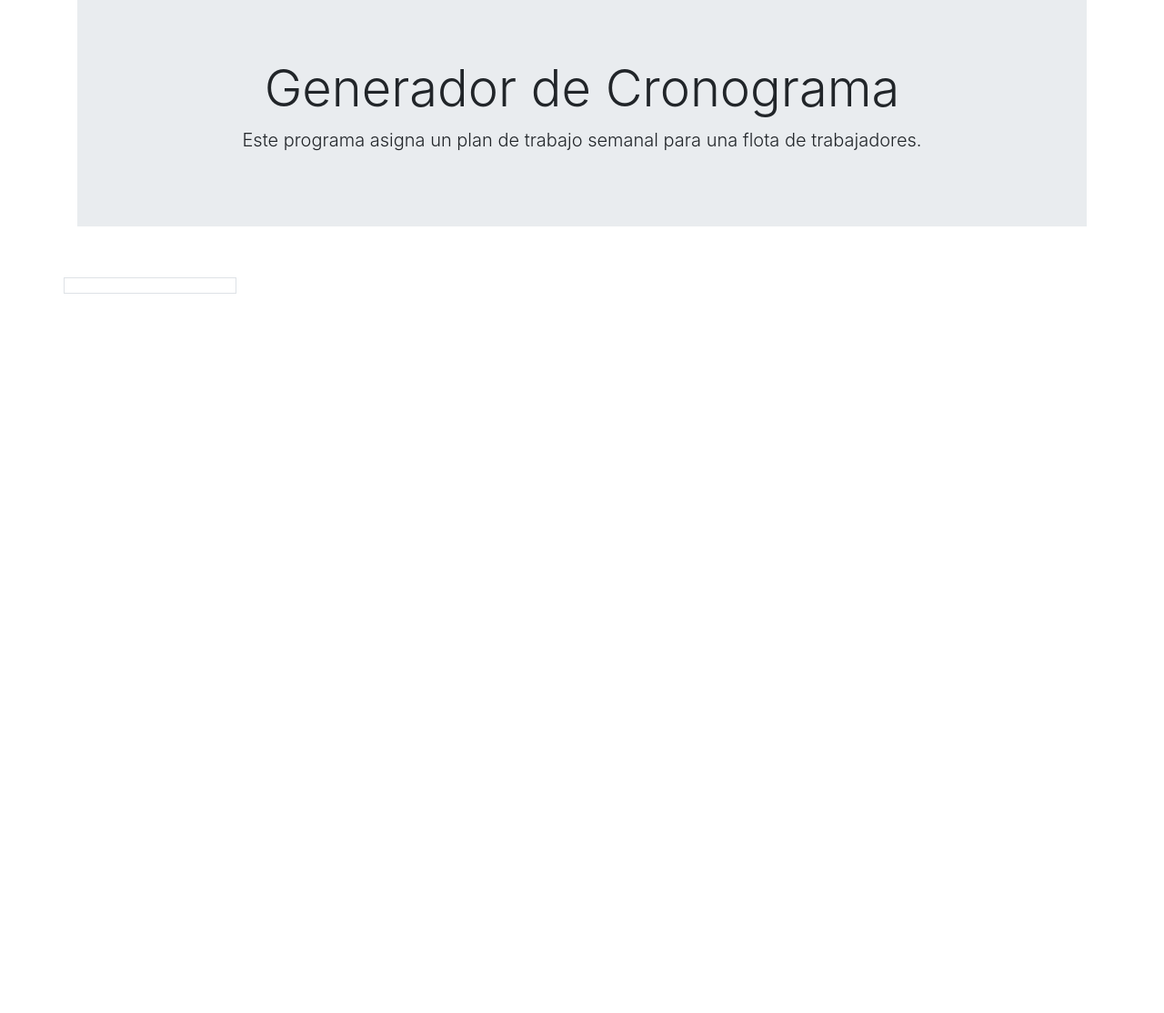
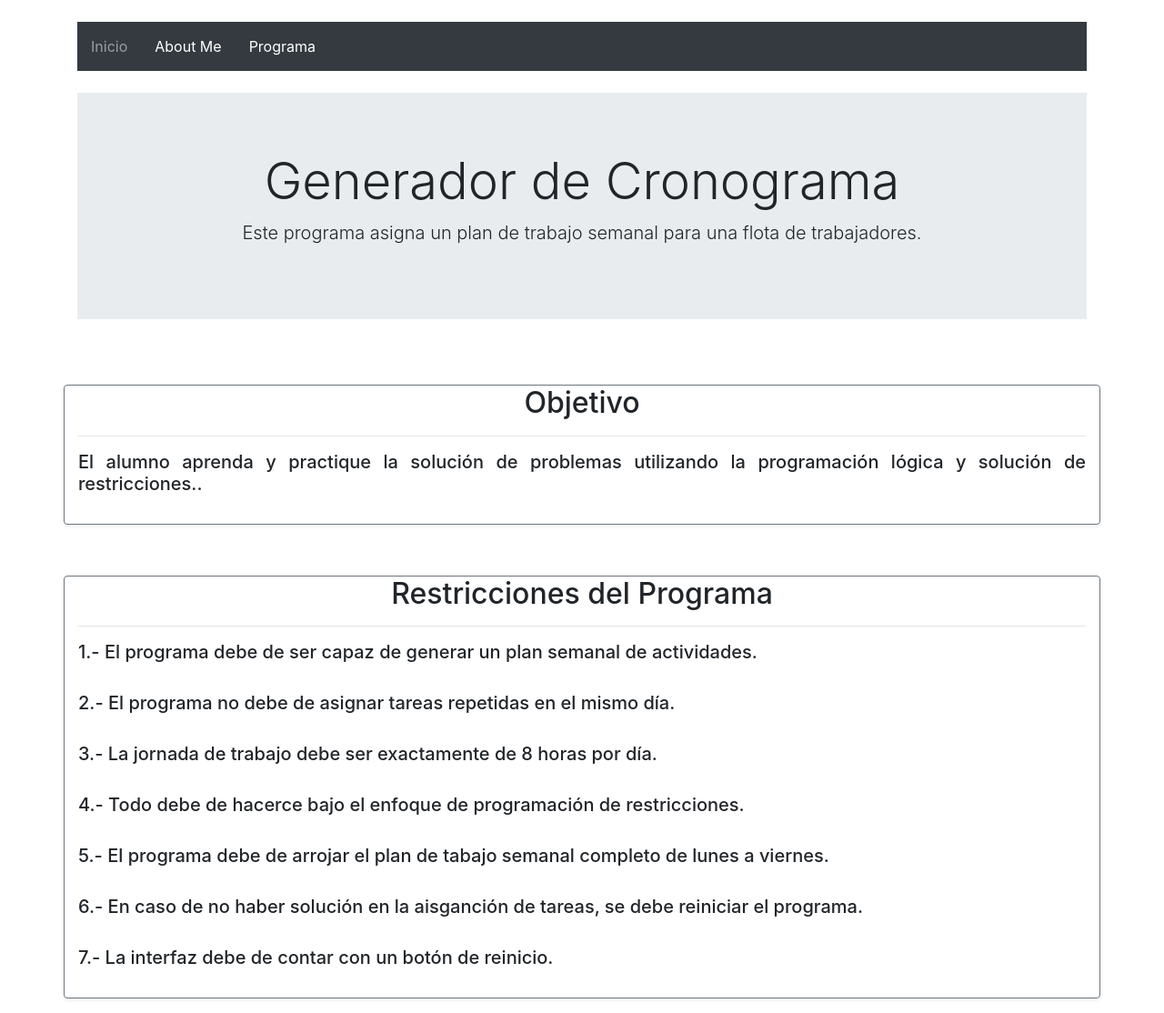
Before and after one commit to martinmendozadev/schedule-allocator, a plain HTML site: page index.html in a window 1280 px wide. Shown: the whole page at 91% size. Before the commit the page ends 800 px from the top, so only its background shows below. Drawn offline with Linux system fonts and the light colour scheme.

Commit message:
Portada Terminada
The facebook is finished and is posible intger to master breach.

```diff
--- a/css/styles.css
+++ b/css/styles.css
@@ -0,0 +1,22 @@
+.fm-nav a {
+    color: #fff;
+    padding: 15px;
+    }
+
+.fm-nav .disabled {
+    color: rgb(255, 255, 255, .5);
+}
+
+.fm-nav a:hover {
+    background: rgb(255, 255, 255, .1);
+}
+
+#itz{
+    height: 50px;
+    width: 50px;
+}
+
+#tnm{
+    height: 50px;
+    width: 100px;
+}
--- a/index.html
+++ b/index.html
@@ -17,22 +17,101 @@
     <div class="container">
 
         <div class="row">
-            <div class="col">
-                <div class="jumbotron jumbotron-fluid">
-                    <div class="container">
-                        <h1 class="display-4 text-center">Generador de Cronograma</h1>
-                        <p class="lead text-center">Este programa asigna un plan de trabajo semanal para una flota de trabajadores.</p>
+            <div class="col my-4">
+
+                <ul class="fm-nav nav bg-dark text-white">
+                    <li class="nav-item">
+                        <a href="" id="" class="nav-link disabled">Inicio</a>
+                    </li>
+                    <li class="nav-item">
+                        <a href="" class="nav-link" data-toggle="modal" data-target="#fm-modal">About Me</a>
+                    </li>
+                    <li class="nav-item">
+                        <a href="plan_semanal.html" class="nav-link">Programa</a>
+                    </li>
+                </ul>
+
+            </div>
+        </div>
+
+        <div class="modal fade" id="fm-modal" tabindex="-1" role="dialog" aria-labelledby="fm-modal" aria-hidden="true">
+            <div class="modal-dialog">
+                <div class="modal-content">
+                    <div class="modal-header">
+                        <h5 class="modal-title">About Me</h5>
+                        <button class="close" data-dismiss="modal" aria-label="Cerrar">
+                            <span aria-hidden="true">&times;</span>
+                        </button>
+                    </div>
+
+                    <div class="modal-body">
+                        <div class="container">
+                            <div class="row">
+                                <div class="col">
+                                    <div class="jumbotron">
+                                        <img src="images/TNM.png" alt="TNM" id="tnm" class="float-left">
+                                        <img src="images/ITZ.png" alt="ITZ" id="itz" class="float-right">
+
+                                        <br><br><br>
+                                        <h3 class="text-center">TECNOLÓGICO NACIONAL DE MÉXICO
+                                            <br>INSTITUTO TECNOLÓGICO DE ZACATEPEC
+                                        </h3>
+                                        <hr>
+
+                                        <p> <strong>Carrera:</strong> Ingeniería en Sistemas Computacionales</p>
+                                        <p> <strong>Materia:</strong> Programación Lógica y Funcional</p>
+                                        <p> <strong>Nombre:</strong> Gómez Mendoza Martin Carlos</p>
+                                    </div>
+                                </div>
+                            </div>
+                        </div>
                     </div>
                 </div>
             </div>
         </div>
 
-        <div class="row mt-4">
-            <div class="col-2 border">
-                <h3 class="text-center"></h3>
-                <div id="" class="shadow-sm bg-white rounded my-3"></div>
+
+        <div class="row">
+            <div class="col">
+                <div class="jumbotron jumbotron-fluid">
+                    <div class="container">
+                        <h1 class="display-4 text-center">Generador de Cronograma</h1>
+                        <p class="lead text-center">Este programa asigna un plan de trabajo semanal para una flota de
+                            trabajadores.</p>
+                    </div>
+                </div>
             </div>
         </div>
+
+
+        <div class="row mt-4">
+            <div class="col border border-secondary shadow-sm bg-white rounded my-3">
+                <h2 class="text-center">Objetivo</h2>
+                <hr>
+                <div>
+                    <h5 class="text-justify">El alumno aprenda y practique la solución de problemas utilizando la
+                        programación lógica y solución de restricciones..</h5><br>
+                </div>
+            </div>
+        </div>
+
+        <div class="row mt-4">
+            <div class="col border border-secondary shadow-sm bg-white rounded my-3">
+                <h2 class="text-center">Restricciones del Programa</h2>
+                <hr>
+                <div>
+                    <h5>1.- El programa debe de ser capaz de generar un plan semanal de actividades.</h5><br>
+                    <h5>2.- El programa no debe de asignar tareas repetidas en el mismo día.</h5><br>
+                    <h5>3.- La jornada de trabajo debe ser exactamente de 8 horas por día.</h5><br>
+                    <h5>4.- Todo debe de hacerce bajo el enfoque de programación de restricciones.</h5><br>
+                    <h5>5.- El programa debe de arrojar el plan de tabajo semanal completo de lunes a viernes.</h5><br>
+                    <h5>6.- En caso de no haber solución en la aisganción de tareas, se debe reiniciar el programa.</h5>
+                    <br>
+                    <h5>7.- La interfaz debe de contar con un botón de reinicio.</h5><br>
+                </div>
+            </div>
+        </div>
+
     </div>
 
     <script src="js/jquery-3.0.0.min.js"></script>
```
